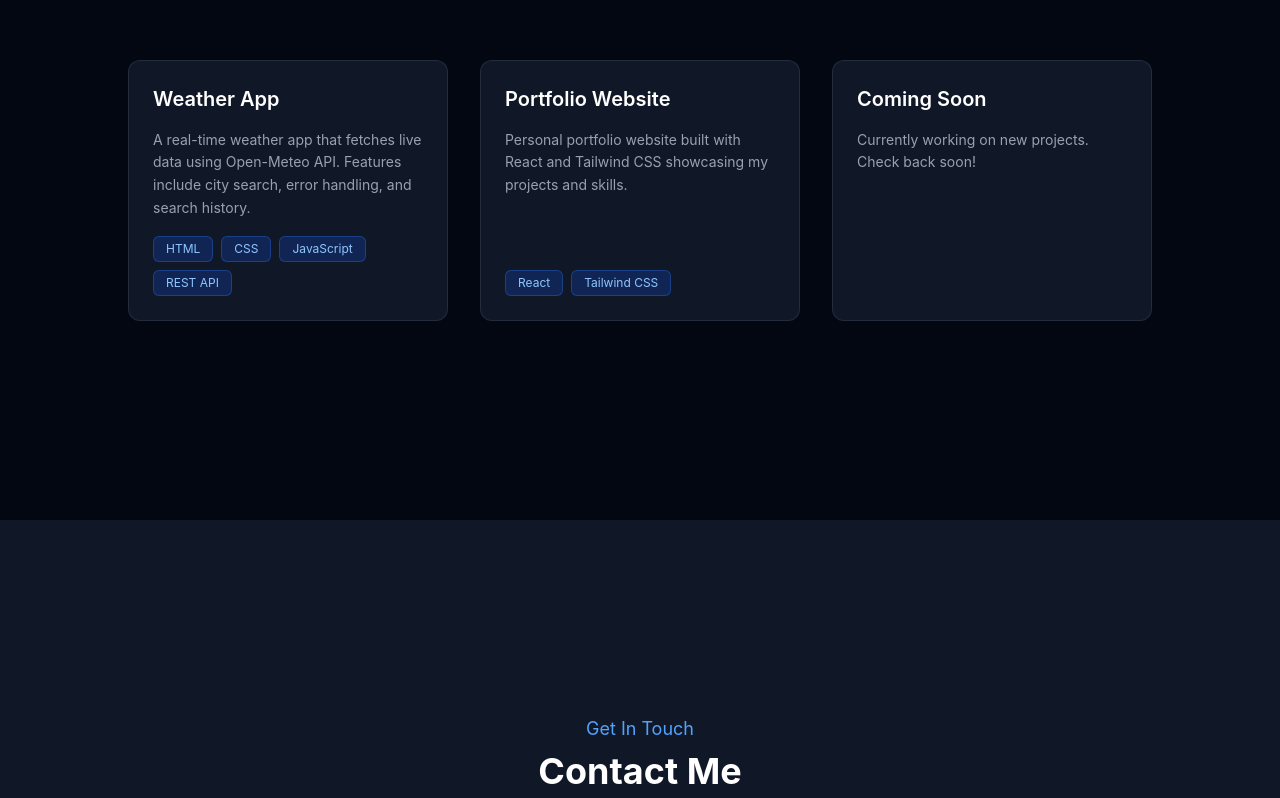
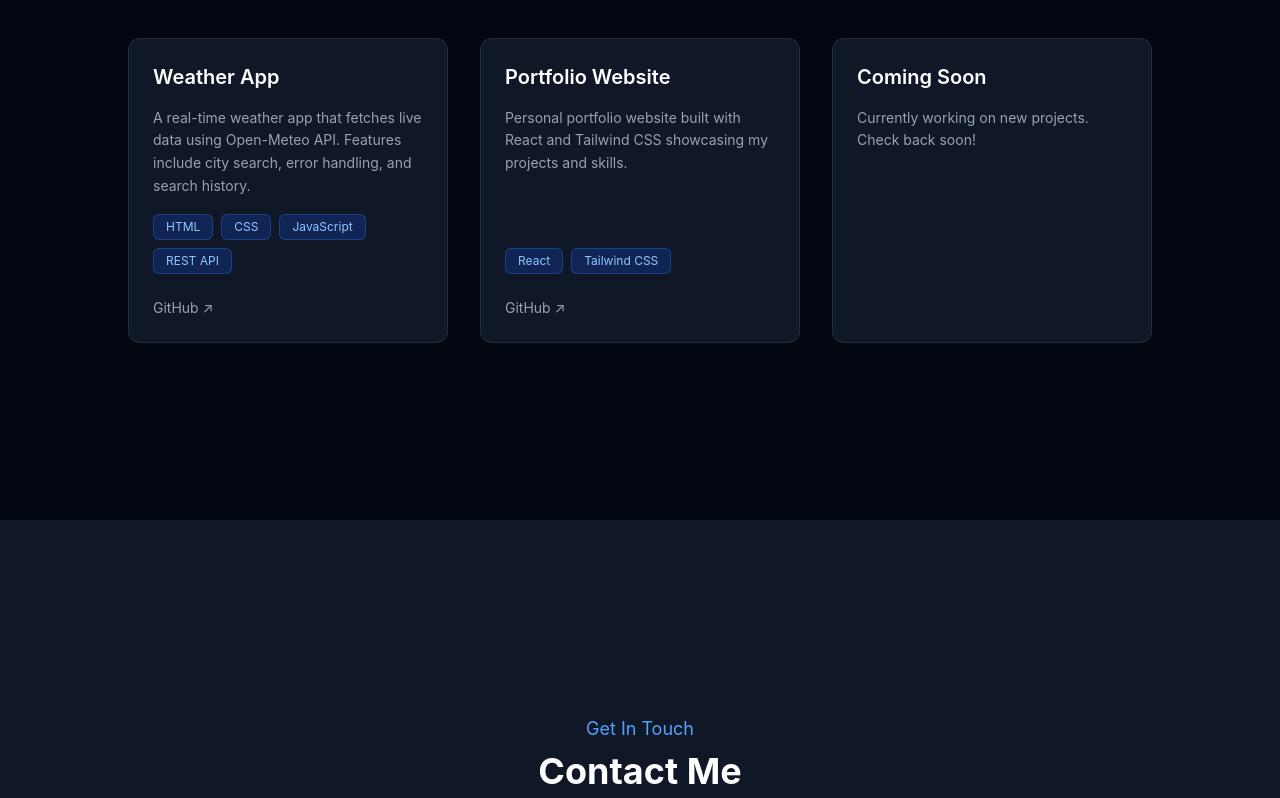
Before and after one commit to OhadRaza01/my-portfolio, a React (Vite) app: page / in a window 1280 px wide. Shown: the part 1952-2750 px from the top of the page. Built offline with nearby package versions, Linux system fonts and the light colour scheme.

Commit message:
built a ProjectLinks component

```diff
--- a/src/components/ProjectCard.jsx
+++ b/src/components/ProjectCard.jsx
@@ -1,7 +1,7 @@
 import React from 'react'
 import SkillCard from './SkillCard'
 
-export default function ProjectCard({ key, projectName, projectDescription, tech }) {
+export default function ProjectCard({ key, projectName, projectDescription, tech ,githubLink }) {
     return (
 
         <div className="flex flex-col gap-4 p-6 bg-gray-900 border border-gray-700/50 rounded-xl hover:border-blue-500/50 transition-colors">
@@ -17,14 +17,14 @@ export default function ProjectCard({ key, projectName, projectDescription, tech
             </div>
 
             {/* Links */}
-            {/* {project.github && (
+            {githubLink && (
                     <div className="flex gap-4 mt-2">
+                        <a href={githubLink} className="text-sm text-gray-400 hover:text-white transition-colors">
+                            GitHub ↗
+                        </a>
 
-                        <a href={project.live} className="text-sm text-blue-400 hover:text-blue-300 transition-colors">
-                            Live Demo ↗
-                        </a>
                     </div>
-                )} */}
+                )}
         </div>
 
 
--- /dev/null
+++ b/src/components/ProjectLink.jsx
@@ -0,0 +1,9 @@
+import React from 'react'
+
+export default function ProjectLink({ link }) {
+    return (
+        <a href={link} className="text-sm text-gray-400 hover:text-white transition-colors">
+            Github ↗
+        </a>
+    )
+}
--- a/src/components/Projects.jsx
+++ b/src/components/Projects.jsx
@@ -37,7 +37,7 @@ export default function Projects() {
 
                 <div className="grid grid-cols-1 md:grid-cols-2 lg:grid-cols-3 gap-8">
                     {projects.map((project, index) => {
-                        return <ProjectCard key={index} projectName={project.title} projectDescription={project.description} tech={project.tech} />
+                        return <ProjectCard key={index} projectName={project.title} projectDescription={project.description} tech={project.tech} githubLink = {project.github} />
                     })}
                 </div>
 
```
